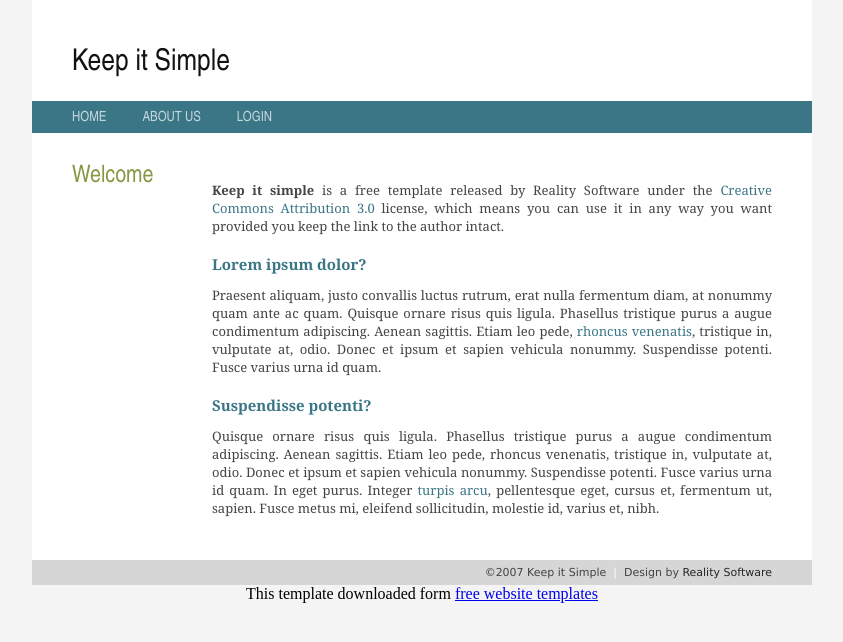
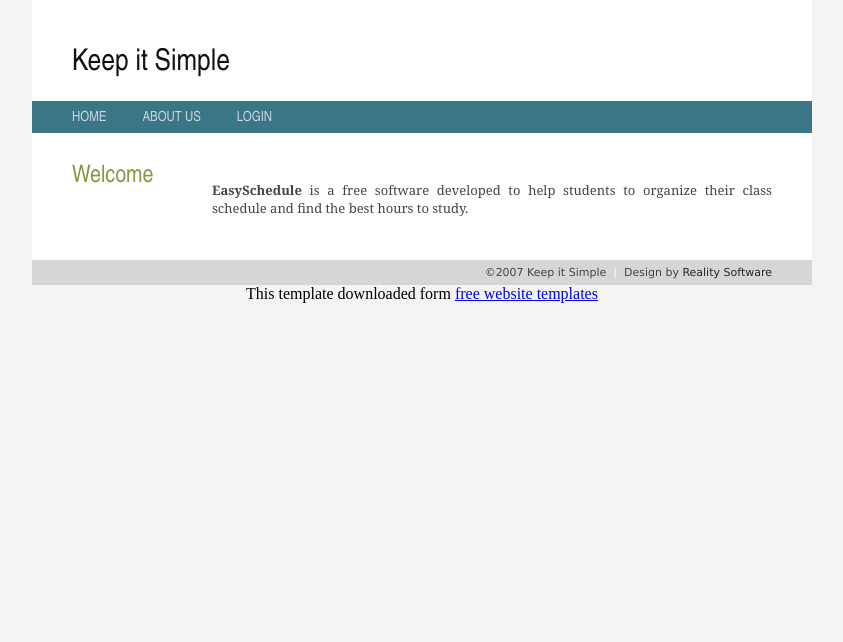
Before and after one commit to DennCardoso/EasySchedule, a PHP site: page / in a window 1280 px wide. Shown: the top 642 px of the page, without its empty margins (218-1061 px from the left). Run offline with PHP 8.4, Linux system fonts and the light colour scheme.

Commit message:
EasySchedule text

```diff
--- a/index.php
+++ b/index.php
@@ -15,11 +15,11 @@
     <h1>Welcome</h1>
   </div>
   <div id="main">
-    <p><b>Keep it simple</b> is a free template released by Reality Software under the <a target="_blank" href="http://creativecommons.org/licenses/by/3.0/">Creative Commons Attribution 3.0</a> license, which means you can use it in any way you want provided you keep the link to the author intact.</p>
+    <p><b>EasySchedule</b> is a free software developed to help students to organize their class schedule and find the best hours to study. <!--<a target="_blank" href="http://creativecommons.org/licenses/by/3.0/">Creative Commons Attribution 3.0</a> license, which means you can use it in any way you want provided you keep the link to the author intact.</p>
     <h2>Lorem ipsum dolor?</h2>
     <p>Praesent aliquam,  justo convallis luctus rutrum, erat nulla fermentum diam, at nonummy quam  ante ac quam. Quisque ornare risus quis  ligula. Phasellus tristique purus a augue condimentum adipiscing. Aenean  sagittis. Etiam leo pede, <a href="http://all-free-download.com/free-website-templates/">rhoncus venenatis</a>, tristique in, vulputate at,  odio. Donec et ipsum et sapien vehicula nonummy. Suspendisse potenti. Fusce  varius urna id quam.</p>
     <h2>Suspendisse potenti?</h2>
-    <p>Quisque ornare risus quis  ligula. Phasellus tristique purus a augue condimentum adipiscing. Aenean  sagittis. Etiam leo pede, rhoncus venenatis, tristique in, vulputate at,  odio. Donec et ipsum et sapien vehicula nonummy. Suspendisse potenti. Fusce  varius urna id quam. In eget purus. Integer <a href="http://all-free-download.com/free-website-templates/">turpis arcu</a>, pellentesque eget, cursus et, fermentum ut,  sapien. Fusce metus mi, eleifend sollicitudin, molestie id, varius et, nibh.</p>
+    <p>Quisque ornare risus quis  ligula. Phasellus tristique purus a augue condimentum adipiscing. Aenean  sagittis. Etiam leo pede, rhoncus venenatis, tristique in, vulputate at,  odio. Donec et ipsum et sapien vehicula nonummy. Suspendisse potenti. Fusce  varius urna id quam. In eget purus. Integer <a href="http://all-free-download.com/free-website-templates/">turpis arcu</a>, pellentesque eget, cursus et, fermentum ut,  sapien. Fusce metus mi, eleifend sollicitudin, molestie id, varius et, nibh.</p>-->
   </div>
   <div id="footer"> &copy;2007 Keep it Simple &nbsp;<span class="separator">|</span>&nbsp; Design by <a href="http://www.realitysoftware.ca">Reality Software</a> </div>
 </div>
--- a/nbproject/private/private.xml
+++ b/nbproject/private/private.xml
@@ -2,6 +2,9 @@
 <project-private xmlns="http://www.netbeans.org/ns/project-private/1">
     <editor-bookmarks xmlns="http://www.netbeans.org/ns/editor-bookmarks/2" lastBookmarkId="0"/>
     <open-files xmlns="http://www.netbeans.org/ns/projectui-open-files/2">
-        <group/>
+        <group>
+            <file>file:/C:/Users/Thaines/Documents/NetBeansProjects/Easyschedule/register.php</file>
+            <file>file:/C:/Users/Thaines/Documents/NetBeansProjects/Easyschedule/index.php</file>
+        </group>
     </open-files>
 </project-private>
```
Also changed, not shown: 1 other file.
